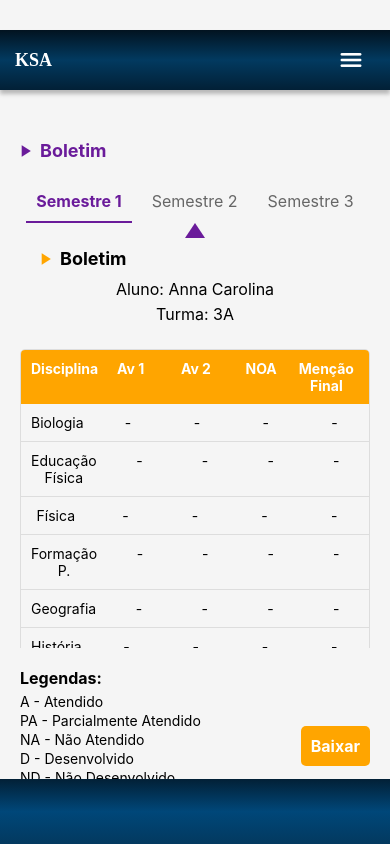
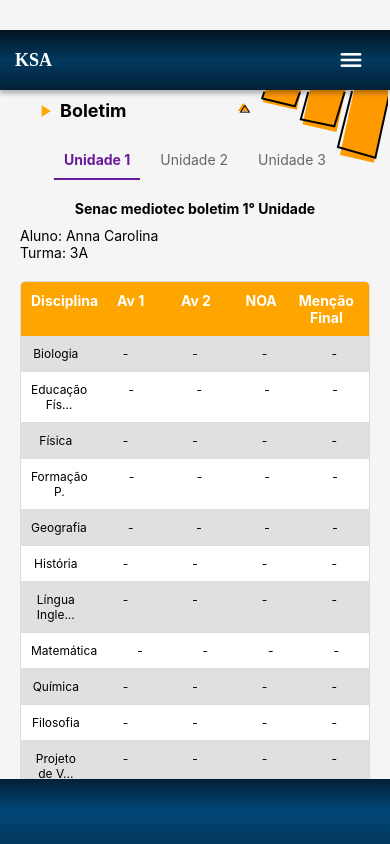
Before and after one commit to viniciusgss/ReactNative-KSA, a React Native app: screen / in a window 390 px wide. Built offline with nearby package versions, Linux system fonts and the light colour scheme.

Commit message:
boletim 2

```diff
--- a/App.js
+++ b/App.js
@@ -1,6 +1,7 @@
 import React, { useState } from 'react';
 import { NavigationContainer } from '@react-navigation/native';
 import { createNativeStackNavigator } from '@react-navigation/native-stack';
+
 import {
   View,
   StyleSheet,
@@ -18,7 +19,7 @@ const Stack = createNativeStackNavigator();
 function HomeScreen() {
   const [selectedSemester, setSelectedSemester] = useState(1);
 
-  // Matérias fixas para todos os semestres
+  // Matérias fixas para todos os Unidades
   const materias = [
     'Biologia',
     'Educação Física',
@@ -31,8 +32,22 @@ function HomeScreen() {
     'Química',
     'Filosofia',
     'Projeto de Vida',
-    'Programação',
+    'Programaê!',
   ];
+
+  // Função para atualizar o título conforme o Unidade selecionado
+  const getSemesterTitle = (semester) => {
+    switch (semester) {
+      case 1:
+        return 'Senac mediotec boletim 1° Unidade';
+      case 2:
+        return 'Senac mediotec boletim 2° Unidade';
+      case 3:
+        return 'Senac mediotec boletim 3° Unidade';
+      default:
+        return 'Senac mediotec boletim';
+    }
+  };
 
   return (
     <View style={styles.container}>
@@ -41,16 +56,17 @@ function HomeScreen() {
 
       {/* Ícone no canto superior direito */}
       <View style={styles.Dec}>
+      <Image src={require('./src/assets/dec.png')} />
+      </View>
+
+      <ScrollView contentContainerStyle={styles.scrollView}>
+        <View style={styles.titleContainer}>
+          <Icon name="play-arrow" size={20} color="#FFA500" />
+          <Text style={[styles.titleText, { color: '#000' }]}>Boletim</Text>
           <Image source={Dec} style={styles.icon} />
         </View>
 
-      {/* Título com ícone */}
-      <View style={styles.titleContainer}>
-        <Icon name="play-arrow" size={20} color="#6A1B9A" />
-        <Text style={styles.titleText}>Boletim</Text>
-      </View>
-
-      {/* Navegação entre semestres */}
+        {/* Navegação entre Unidades */}
         <View style={styles.semesterTabs}>
           {[1, 2, 3].map((semester) => (
             <TouchableOpacity
@@ -67,25 +83,21 @@ function HomeScreen() {
                   selectedSemester === semester && styles.activeTabText,
                 ]}
               >
-              Semestre {semester}
+                Unidade {semester}
               </Text>
             </TouchableOpacity>
           ))}
         </View>
 
-      {/* Triângulo acima do título */}
-      <View style={styles.triangle} />
-
-      {/* Tabela de Boletim */}
-      <ScrollView contentContainerStyle={styles.scrollView}>
-      <View style={styles.titleContainer}>
-  <Icon name="play-arrow" size={20} color="#FFA500" /> {/* Ícone laranja */}
-  <Text style={[styles.titleText, { color: '#000' }]}>Boletim</Text> {/* Texto preto */}
-</View>
+        {/* Título dinâmico */}
+        <Text style={{ fontWeight: 'bold', textAlign: 'center', marginVertical: 10 }}>
+          {getSemesterTitle(selectedSemester)}
+        </Text>
 
         <Text style={styles.subText}>Aluno: Anna Carolina</Text>
         <Text style={styles.subText}>Turma: 3A</Text>
 
+        {/* Tabela de Boletim */}
         <View style={styles.tableContainer}>
           <View style={styles.tableHeader}>
             <Text style={styles.tableHeaderText}>Disciplina</Text>
@@ -95,8 +107,16 @@ function HomeScreen() {
             <Text style={styles.tableHeaderText}>Menção Final</Text>
           </View>
           {materias.map((disciplina, index) => (
-            <View style={styles.tableRow} key={index}>
-              <Text style={styles.tableCell}>{disciplina}</Text>
+            <View
+              style={[
+                styles.tableRow,
+                { backgroundColor: index % 2 === 0 ? '#E0E0E0' : '#FFFFFF' },
+              ]}
+              key={index}
+            >
+              <Text style={styles.tableCell}>
+                {disciplina.length > 12 ? disciplina.slice(0, 12) + '...' : disciplina}
+              </Text>
               <Text style={styles.tableCell}>-</Text>
               <Text style={styles.tableCell}>-</Text>
               <Text style={styles.tableCell}>-</Text>
@@ -104,7 +124,6 @@ function HomeScreen() {
             </View>
           ))}
         </View>
-      </ScrollView>
 
         {/* Legenda e Botão */}
         <View style={styles.legendContainer}>
@@ -123,6 +142,7 @@ function HomeScreen() {
             <Text style={styles.downloadButtonText}>Baixar</Text>
           </TouchableOpacity>
         </View>
+      </ScrollView>
 
       {/* Rodapé */}
       <Footer />
@@ -145,19 +165,17 @@ export default function App() {
 }
 
 const styles = StyleSheet.create({
+
+
   container: {
     flex: 1,
     backgroundColor: '#F5F5F5',
   },
-  iconContainer: {
+  icon: {
     position: 'absolute',
-    top: 10,
-    right: 10,
-  },
-  icon: {
-    width: 40,
-    height: 40,
-    resizeMode: 'contain',
+    top: '-400%',
+    right: '-5%',
+    zIndex: 0,
   },
   titleContainer: {
     flexDirection: 'row',
@@ -168,7 +186,6 @@ const styles = StyleSheet.create({
   titleText: {
     fontSize: 18,
     fontWeight: 'bold',
-    color: '#6A1B9A',
     marginLeft: 5,
   },
   semesterTabs: {
@@ -186,42 +203,16 @@ const styles = StyleSheet.create({
     borderBottomColor: '#6A1B9A',
   },
   semesterTabText: {
-    fontSize: 16,
+    fontSize: 14,
     color: '#666',
   },
   activeTabText: {
     color: '#6A1B9A',
     fontWeight: 'bold',
   },
-  triangle: {
-    width: 0,
-    height: 0,
-    backgroundColor: 'transparent',
-    borderStyle: 'solid',
-    borderLeftWidth: 10,
-    borderRightWidth: 10,
-    borderBottomWidth: 15,
-    borderLeftColor: 'transparent',
-    borderRightColor: 'transparent',
-    borderBottomColor: '#6A1B9A',
-    alignSelf: 'center',
-    marginTop: -10,
-  },
   scrollView: {
     paddingHorizontal: 20,
     paddingBottom: 20,
-  },
-  boletimTitle: {
-    fontSize: 20,
-    fontWeight: 'bold',
-    textAlign: 'center',
-    marginTop: 15,
-    marginBottom: 10,
-  },
-  subText: {
-    fontSize: 16,
-    textAlign: 'center',
-    marginBottom: 5,
   },
   tableContainer: {
     marginTop: 20,
@@ -250,12 +241,14 @@ const styles = StyleSheet.create({
     flex: 1,
     padding: 10,
     textAlign: 'center',
+    fontSize: 12,
   },
   legendContainer: {
     flexDirection: 'row',
     alignItems: 'center',
     justifyContent: 'space-between',
     padding: 20,
+    marginBottom: 30,
   },
   legendTextContainer: {
     flex: 1,
@@ -273,7 +266,6 @@ const styles = StyleSheet.create({
     backgroundColor: '#FFA500',
     padding: 10,
     borderRadius: 5,
-    elevation: 3,
   },
   downloadButtonText: {
     fontSize: 16,
--- a/src/imports/import.js
+++ b/src/imports/import.js
@@ -3,7 +3,7 @@ import Welcome from '../pages/Welcome/Welcome';
 import Question from '../pages/Question/Question';
 import DecoracaoInfer from '../pages/DecoracaoInfer/DecoracaoInfer';
 import NextScreen from '../pages/NextScreen/NextScreen';
-
+import Dec from '../assets/dec.png'
 
 import Footer from '../components/Footer/Footer';
 import Header from '../components/Header/Header';
@@ -16,5 +16,6 @@ export {
   Question,
   DecoracaoInfer,
   NextScreen,
+  Dec,
 
 };
```
Lines whose indentation alone changed are shown as unchanged.
